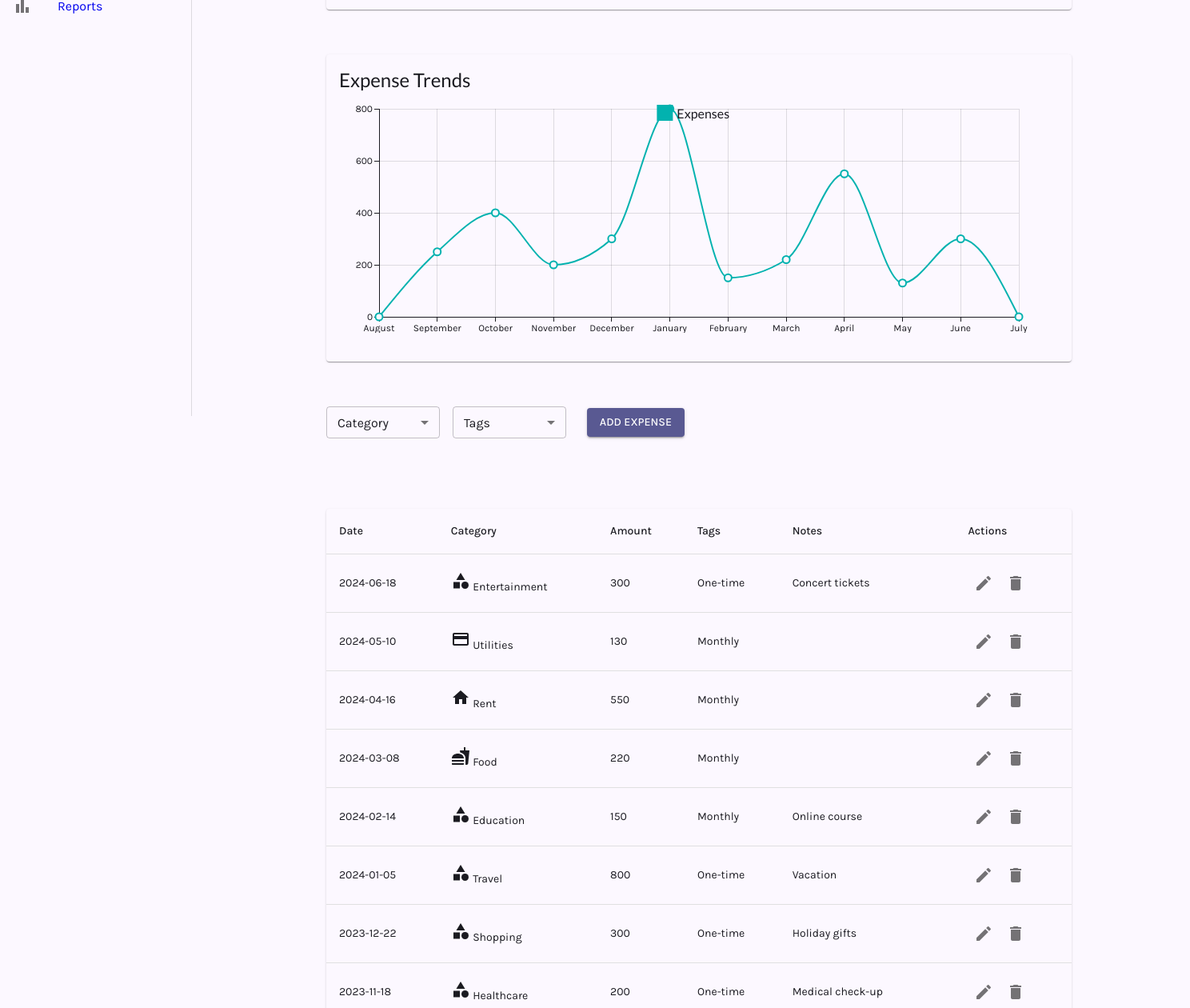
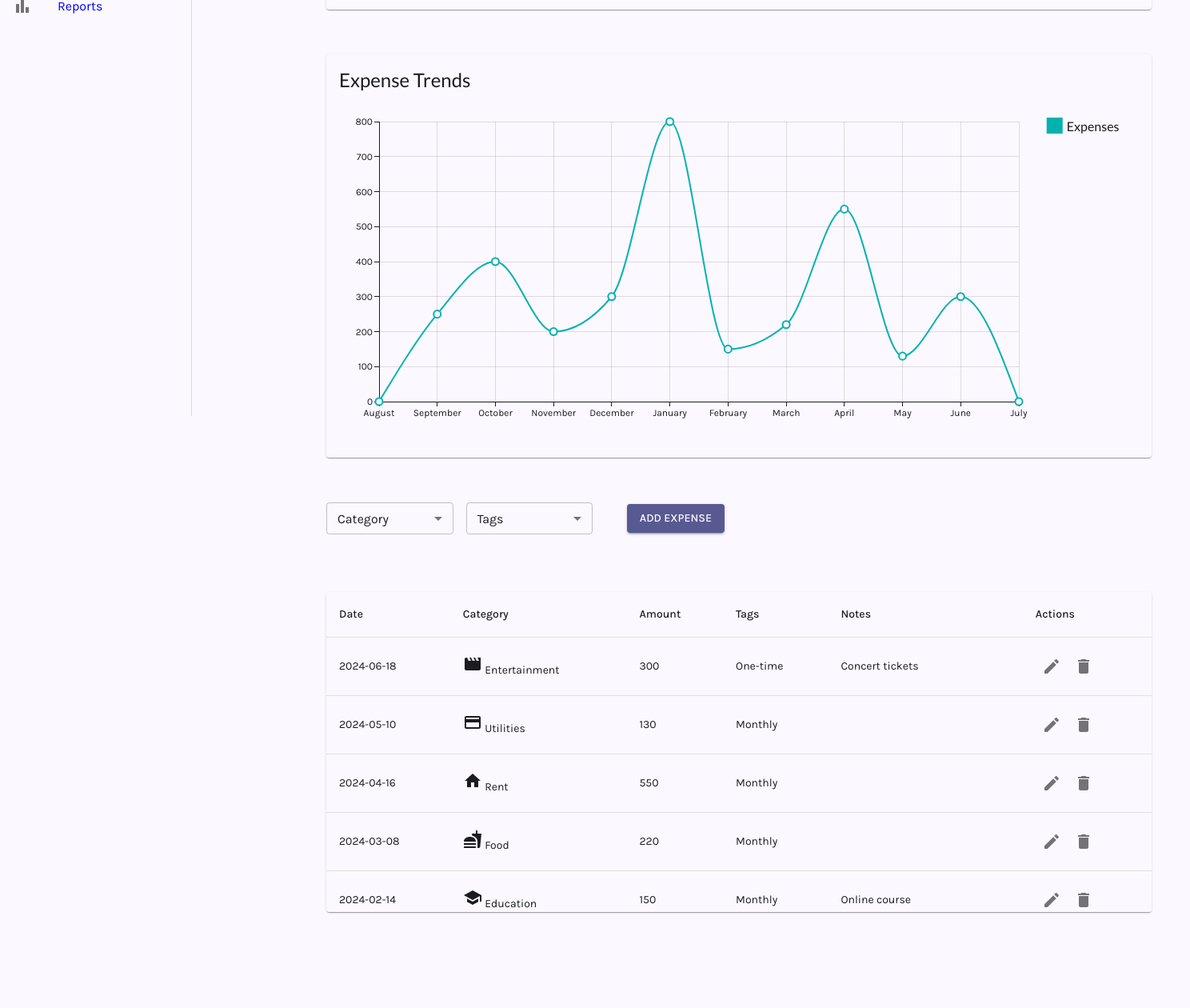
Before and after one commit to m-usaid99/ExpenseMate, a React (Create React App) app: page /expenses in a window 1280 px wide. Shown: the part 280-1540 px from the top of the page at 80% size, 1488 px wide, since content can reach past the window. After the commit the page ends 1476 px from the top, so only its background shows below. Built offline with nearby package versions, Linux system fonts and the light colour scheme.

Commit message:
category icon and list updated

```diff
--- a/src/features/expenses/ExpenseFilters.js
+++ b/src/features/expenses/ExpenseFilters.js
@@ -5,17 +5,15 @@ const categories = [
   "Food",
   "Rent",
   "Utilities",
+  "Transportation",
   "Entertainment",
-  "Transportation",
   "Healthcare",
   "Education",
+  "Commute",
   "Insurance",
-  "Clothing",
-  "Savings",
+  "Shopping",
   "Travel",
-  "Household",
-  "Gifts",
-  "Dining Out",
+  "Grocery",
   "Miscellaneous",
 ];
 
--- a/src/features/expenses/ExpenseList.js
+++ b/src/features/expenses/ExpenseList.js
@@ -1,26 +1,29 @@
 import React from 'react';
 import { Table, TableBody, TableCell, TableContainer, TableHead, TableRow, Paper, IconButton, Box } from '@mui/material';
-import { Edit, Delete } from '@mui/icons-material';
-import { Category, Fastfood, Home, Payment, DirectionsCar } from '@mui/icons-material';
+import { Edit, Delete, LocalHospital, Commute, LocalDining, School, Movie, ShoppingCart } from '@mui/icons-material';
+import { Category, Fastfood, Home, Payment, DirectionsCar, Flight } from '@mui/icons-material';
 
 const categoryIcons = {
   Food: <Fastfood />,
   Rent: <Home />,
   Utilities: <Payment />,
   Transportation: <DirectionsCar />,
-  Entertainment: <Category />,
-  Healthcare: <Category />,
-  Education: <Category />,
-  Shopping: <Category />,
-  Travel: <Category />,
+  Entertainment: <Movie />,
+  Healthcare: <LocalHospital />,
+  Education: <School />,
+  Commute: <Commute />,
+  Insurance: <Category />,
+  Shopping: <ShoppingCart />,
+  Travel: <Flight />,
+  Groceries: <LocalDining />,
   Miscellaneous: <Category />
 };
 
 const ExpenseList = ({ expenses, onEdit, onDelete }) => {
   return (
-    <Box sx={{ display: 'flex', marginTop: 4 }}>
-      <TableContainer component={Paper} sx={{ width: '100%' }}>
-        <Table>
+    <Box sx={{ display: 'flex', marginTop: 2 }}>
+      <TableContainer component={Paper} sx={{ width: '100%', maxHeight: 400, overflow: 'auto' }}>
+        <Table stickyHeader>
           <TableHead>
             <TableRow>
               <TableCell>Date</TableCell>
--- a/src/features/expenses/ExpenseModal.js
+++ b/src/features/expenses/ExpenseModal.js
@@ -7,25 +7,21 @@ import {
   TextField,
   Button,
   MenuItem,
-  FormControlLabel,
-  Checkbox,
 } from "@mui/material";
 
 const categories = [
   "Food",
   "Rent",
   "Utilities",
+  "Transportation",
   "Entertainment",
-  "Transportation",
   "Healthcare",
   "Education",
+  "Commute",
   "Insurance",
-  "Clothing",
-  "Savings",
+  "Shopping",
   "Travel",
-  "Household",
-  "Gifts",
-  "Dining Out",
+  "Grocery",
   "Miscellaneous",
 ];
 
@@ -36,9 +32,8 @@ const ExpenseModal = ({ open, onClose, onSave, expense }) => {
     date: "",
     category: "",
     amount: "",
-    tags: [],
+    tags: "",
     notes: "",
-    isRecurring: false,
   });
 
   useEffect(() => {
@@ -52,9 +47,8 @@ const ExpenseModal = ({ open, onClose, onSave, expense }) => {
         date: "",
         category: "",
         amount: "",
-        tags: [],
+        tags: "",
         notes: "",
-        isRecurring: false,
       });
     }
   }, [expense]);
@@ -63,13 +57,6 @@ const ExpenseModal = ({ open, onClose, onSave, expense }) => {
     setForm((prevForm) => ({
       ...prevForm,
       [field]: field === "amount" ? parseFloat(value) : value,
-    }));
-  };
-
-  const handleTagChange = (e) => {
-    setForm((prevForm) => ({
-      ...prevForm,
-      tags: e.target.value,
     }));
   };
 
@@ -123,11 +110,10 @@ const ExpenseModal = ({ open, onClose, onSave, expense }) => {
           select
           label="Tags"
           value={form.tags}
-          onChange={handleTagChange}
+          onChange={(e) => handleChange("tags", e.target.value)}
           fullWidth
           margin="normal"
           variant="outlined"
-          SelectProps={{ multiple: true }}
         >
           {tags.map((tag) => (
             <MenuItem key={tag} value={tag}>
@@ -143,15 +129,6 @@ const ExpenseModal = ({ open, onClose, onSave, expense }) => {
           margin="normal"
           variant="outlined"
         />
-        <FormControlLabel
-          control={
-            <Checkbox
-              checked={form.isRecurring}
-              onChange={(e) => handleChange("isRecurring", e.target.checked)}
-            />
-          }
-          label="Recurring"
-        />
       </DialogContent>
       <DialogActions>
         <Button onClick={onClose}>Cancel</Button>
--- a/src/features/expenses/ExpenseTrends.js
+++ b/src/features/expenses/ExpenseTrends.js
@@ -10,16 +10,19 @@ const ExpenseTrends = ({ data }) => {
   return (
     <Paper sx={{ padding: 2, marginBottom: 3 }}>
       <Typography variant="h5">Expense Trends</Typography>
-      <Box sx={{ display: 'flex', justifyContent: 'center', alignItems: 'center', height: 320, width: '100%' }}>
+      <Box sx={{ display: 'flex', justifyContent: 'center', alignItems: 'center', height: 440, width: '100%', paddingTop: 2}}>
         <Box sx={{ width: '100%', height: '100%' }}>
           <LineChart
-            width={900}
-            height={300}
+            width={1000}
+            height={400}
             series={[{ data: expenseData, label: 'Expenses' }]}
             xAxis={[{ data: labels, scaleType: 'point' }]}
             yAxis={[{ scaleType: 'linear' }]}
-            margin={{ top: 20, bottom: 20, left: 50, right: 50 }}
+            margin={{ top: 20, bottom: 30, left: 50, right: 150 }}
             grid={{ horizontal: true, vertical: true }}
+            slotProps={{ legend: {
+              position: { vertical: 'top', horizontal: 'right'},
+            }}}
           />
         </Box>
       </Box>
```
